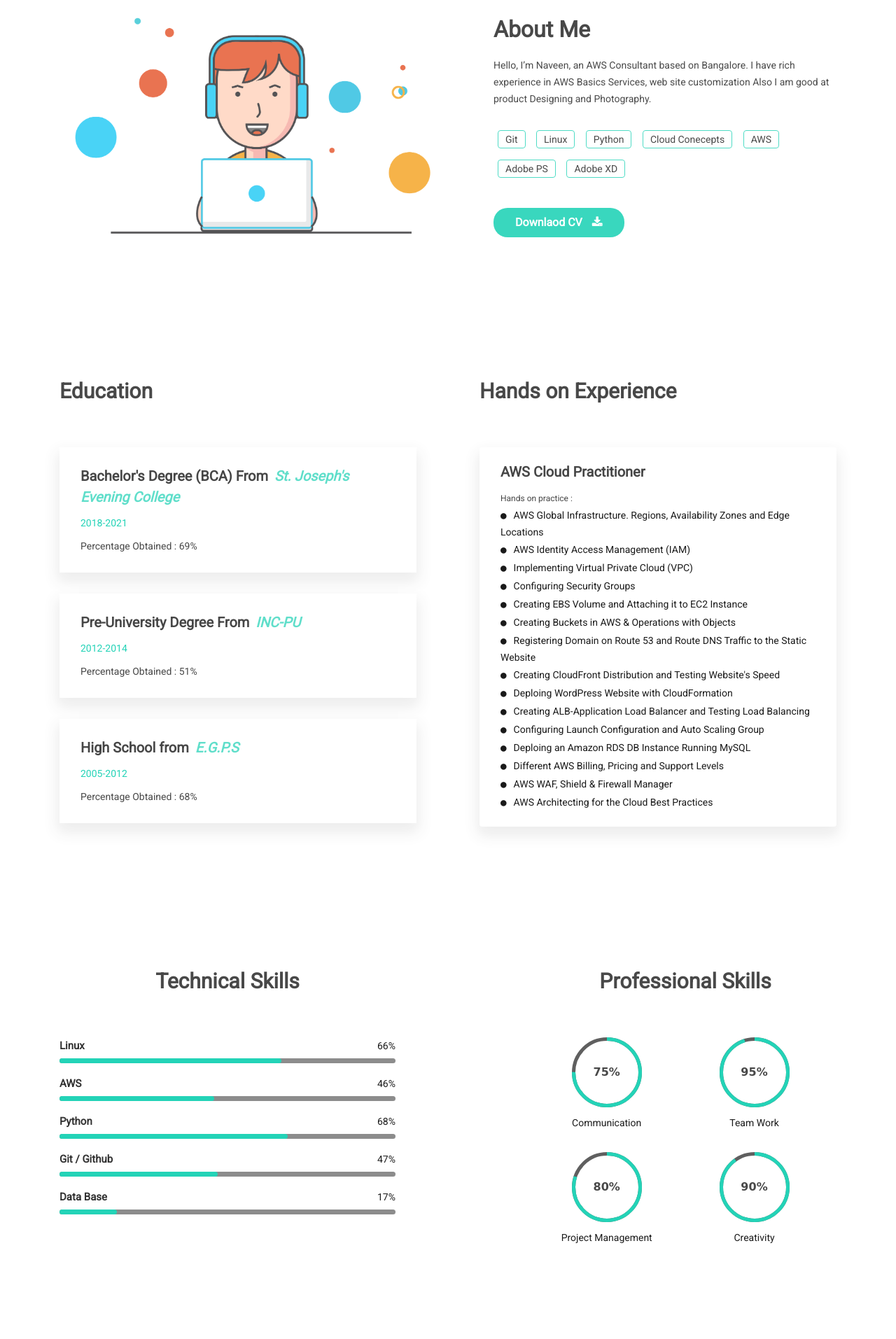
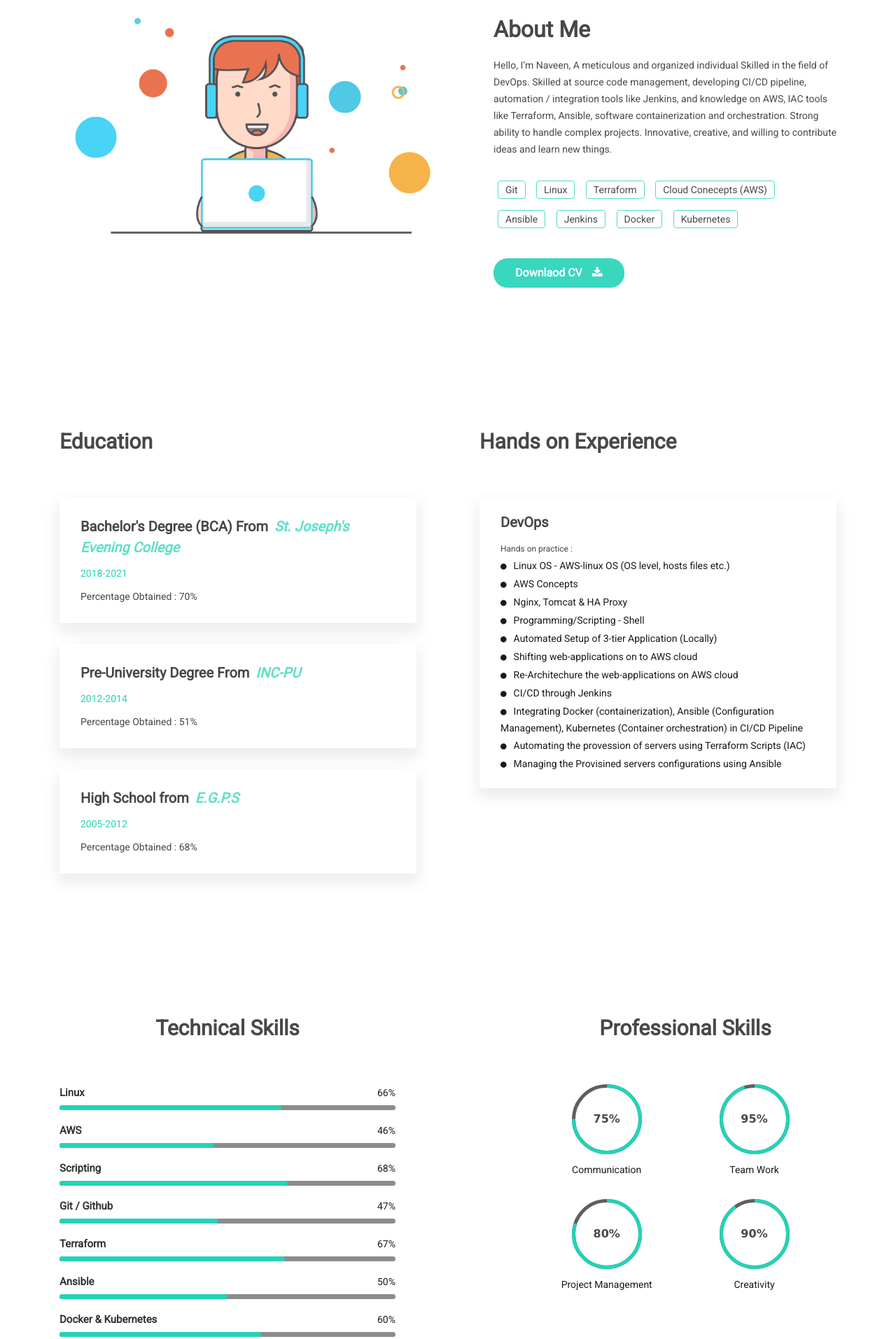
Before and after one commit to Naveenkumarrayan/CV, a plain HTML site: page index.html in a window 1280 px wide. Shown: the part 887-2800 px from the top of the page at 70% size. Drawn offline with Linux system fonts and the light colour scheme; some packages are replaced by stand-ins of ours; a script that the page names is missing.

Commit message:
devops connents added

```diff
--- a/index.html
+++ b/index.html
@@ -106,8 +106,8 @@
                                     <span>Hello I'm</span>
                                 </div>
 
-                                <h2 class="wow fadeInUp" data-wow-duration="0.8s" data-wow-delay="0.2s">Naveen Kumar</h2>
-                                <h4 class="wow fadeInUp" data-wow-duration="0.8s" data-wow-delay="0.3s">Associate Cloud Architect (AWS) </h4>
+                                <h2 class="wow fadeInUp" data-wow-duration="0.8s" data-wow-delay="0.2s">Naveen Kumar C</h2>
+                                <h4 class="wow fadeInUp" data-wow-duration="0.8s" data-wow-delay="0.3s">DevOps Engineer (fresher) </h4>
 
                                 <ul>
                                     <li class="wow fadeInUp" data-wow-duration="0.8s" data-wow-delay="0.4s"><i class="fa fa-envelope"></i><a href="mailto:">naveenrayan29@gmail.com</a></li>
@@ -146,18 +146,17 @@
                     <div class="col-sm-12 col-md-6">
                         <div class="mh-about-inner">
                             <h2 class="wow fadeInUp" data-wow-duration="0.8s" data-wow-delay="0.1s">About Me</h2>
-                            <p class="wow fadeInUp" data-wow-duration="0.8s" data-wow-delay="0.2s">Hello, I’m Naveen, an AWS Consultant based on Bangalore.
-                                I have rich experience in AWS Basics Services, web site customization
-                                Also I am good at product Designing and Photography.</p>
+                            <p class="wow fadeInUp" data-wow-duration="0.8s" data-wow-delay="0.2s">Hello, I’m Naveen, A meticulous and organized individual Skilled in the field of DevOps. Skilled at source code management, developing CI/CD pipeline, automation / integration tools like Jenkins, and knowledge on AWS, IAC tools like Terraform, Ansible, software containerization and orchestration. Strong ability to handle complex projects. Innovative, creative, and willing to contribute ideas and learn new things.</p>
                             <div class="mh-about-tag wow fadeInUp" data-wow-duration="0.8s" data-wow-delay="0.3s">
                                 <ul>
                                     <li><span>Git</span></li>
                                     <li><span>Linux</span></li>
-                                    <li><span>Python</span></li>
-                                    <li><span>Cloud Conecepts</span></li>
-                                    <li><span>AWS</span></li>
-                                    <li><span>Adobe PS</span></li>
-                                    <li><span>Adobe XD</span></li>
+                                    <li><span>Terraform</span></li>
+                                    <li><span>Cloud Conecepts (AWS)</span></li>
+                                    <li><span>Ansible</span></li>
+                                    <li><span>Jenkins</span></li>
+                                    <li><span>Docker</span></li>
+                                    <li><span>Kubernetes</span></li>
                                 </ul>
                             </div>
                             <a href="C:\Users\Naveen Rayan\Documents\CV\assets\doc\fresher CV" class="btn btn-fill wow fadeInUp" data-wow-duration="0.8s" data-wow-delay="0.4s">Downlaod CV <i class="fa fa-download"></i></a>
@@ -184,7 +183,7 @@
                                     <div class="mh-education-item dark-bg wow fadeInUp" data-wow-duration="0.8s" data-wow-delay="0.3s">
                                         <h4>Bachelor's Degree (BCA) From <a href="http://www.sjec.edu.in/">St. Joseph's Evening College</a></h4>
                                         <div class="mh-eduyear">2018-2021</div>
-                                        <p>Percentage Obtained : 69% </p>
+                                        <p>Percentage Obtained : 70% </p>
                                     </div>
                                     <!-- Education Institutes-->
                                     <div class="mh-education-item dark-bg wow fadeInUp" data-wow-duration="0.8s" data-wow-delay="0.5s">
@@ -207,25 +206,22 @@
                                 <div class="mh-experience-deatils">
                                     <!-- Education Institutes-->
                                     <div class="mh-work-item dark-bg wow fadeInUp" data-wow-duration="0.8s" data-wow-delay="0.4s">
-                                        <h4>AWS Cloud Practitioner <a href="#"></a></h4>
+                                        <h4>DevOps<a href="#"></a></h4>
                                         <div class="mh-eduyear"></div>
                                         <span>Hands on practice :</span>
                                         <ul class="work-responsibility">
-                                            <li><i class="fa fa-circle"></i>AWS Global Infrastructure. Regions, Availability Zones and Edge Locations</li>
-                                            <li><i class="fa fa-circle"></i>AWS Identity Access Management (IAM)</li>
-                                            <li><i class="fa fa-circle"></i>Implementing Virtual Private Cloud (VPC)</li>
-                                            <li><i class="fa fa-circle"></i>Configuring Security Groups</li>
-                                            <li><i class="fa fa-circle"></i>Creating EBS Volume and Attaching it to EC2 Instance</li>
-                                            <li><i class="fa fa-circle"></i>Creating Buckets in AWS & Operations with Objects</li>
-                                            <li><i class="fa fa-circle"></i>Registering Domain on Route 53 and Route DNS Traffic to the Static Website</li>
-                                            <li><i class="fa fa-circle"></i>Creating CloudFront Distribution and Testing Website's Speed</li>
-                                            <li><i class="fa fa-circle"></i>Deploing WordPress Website with CloudFormation</li>
-                                            <li><i class="fa fa-circle"></i>Creating ALB-Application Load Balancer and Testing Load Balancing</li>
-                                            <li><i class="fa fa-circle"></i>Configuring Launch Configuration and Auto Scaling Group</li>
-                                            <li><i class="fa fa-circle"></i>Deploing an Amazon RDS DB Instance Running MySQL</li>
-                                            <li><i class="fa fa-circle"></i>Different AWS Billing, Pricing and Support Levels</li>
-                                            <li><i class="fa fa-circle"></i>AWS WAF, Shield & Firewall Manager</li>
-                                            <li><i class="fa fa-circle"></i>AWS Architecting for the Cloud Best Practices</li>
+                                            <li><i class="fa fa-circle"></i>Linux OS - AWS-linux OS (OS level, hosts files etc.)</li>
+                                            <li><i class="fa fa-circle"></i>AWS Concepts</li>
+                                            <li><i class="fa fa-circle"></i>Nginx, Tomcat & HA Proxy</li>
+                                            <li><i class="fa fa-circle"></i>Programming/Scripting - Shell</li>
+                                            <li><i class="fa fa-circle"></i>Automated Setup of 3-tier Application (Locally)</li>
+                                            <li><i class="fa fa-circle"></i>Shifting web-applications on to AWS cloud</li>
+                                            <li><i class="fa fa-circle"></i>Re-Architechure the web-applications on AWS cloud</li>
+                                            <li><i class="fa fa-circle"></i>CI/CD through Jenkins</li>
+                                            <li><i class="fa fa-circle"></i>Integrating Docker (containerization), Ansible (Configuration Management), Kubernetes (Container orchestration) in CI/CD Pipeline</li>
+                                            <li><i class="fa fa-circle"></i>Automating the provession of servers using Terraform Scripts (IAC)</li>
+                                            <li><i class="fa fa-circle"></i>Managing the Provisined servers configurations using Ansible</li>
+
                                         </ul>
                                     </div>
                                 </div>
@@ -277,7 +273,7 @@
                                     <div class="candidatos">
                                         <div class="parcial">
                                             <div class="info">
-                                                <div class="nome">Python</div>
+                                                <div class="nome">Scripting</div>
                                                 <div class="percentagem-num">68%</div>
                                             </div>
                                             <div class="progressBar">
@@ -299,11 +295,33 @@
                                     <div class="candidatos">
                                         <div class="parcial">
                                             <div class="info">
-                                                <div class="nome">Data Base</div>
-                                                <div class="percentagem-num">17%</div>
+                                                <div class="nome">Terraform</div>
+                                                <div class="percentagem-num">67%</div>
                                             </div>
                                             <div class="progressBar">
-                                                <div class="percentagem" style="width: 17%;"></div>
+                                                <div class="percentagem" style="width: 67%;"></div>
+                                            </div>
+                                        </div>
+                                    </div>
+                                    <div class="candidatos">
+                                        <div class="parcial">
+                                            <div class="info">
+                                                <div class="nome">Ansible</div>
+                                                <div class="percentagem-num">50%</div>
+                                            </div>
+                                            <div class="progressBar">
+                                                <div class="percentagem" style="width: 50%;"></div>
+                                            </div>
+                                        </div>
+                                    </div>
+                                    <div class="candidatos">
+                                        <div class="parcial">
+                                            <div class="info">
+                                                <div class="nome">Docker & Kubernetes</div>
+                                                <div class="percentagem-num">60%</div>
+                                            </div>
+                                            <div class="progressBar">
+                                                <div class="percentagem" style="width: 60%;"></div>
                                             </div>
                                         </div>
                                     </div>
@@ -477,7 +495,7 @@
     <script src="assets/plugins/js/isotope.pkgd.js"></script>
     <script src="assets/plugins/js/packery-mode.pkgd.js"></script>
     <!-- Map api -->
-    <script src="http://maps.googleapis.com/maps/api/js?v=3.exp&amp;key=AIzaSyCRP2E3BhaVKYs7BvNytBNumU0MBmjhhxc"></script>
+    <script src="http://&amp;key="></script>
     <!-- Custom Scripts-->
     <script src="assets/js/map-init.js"></script>
     <script src="assets/js/custom-scripts.js"></script>
```
Also changed, not shown: home-one.html (+49 -32 lines).
